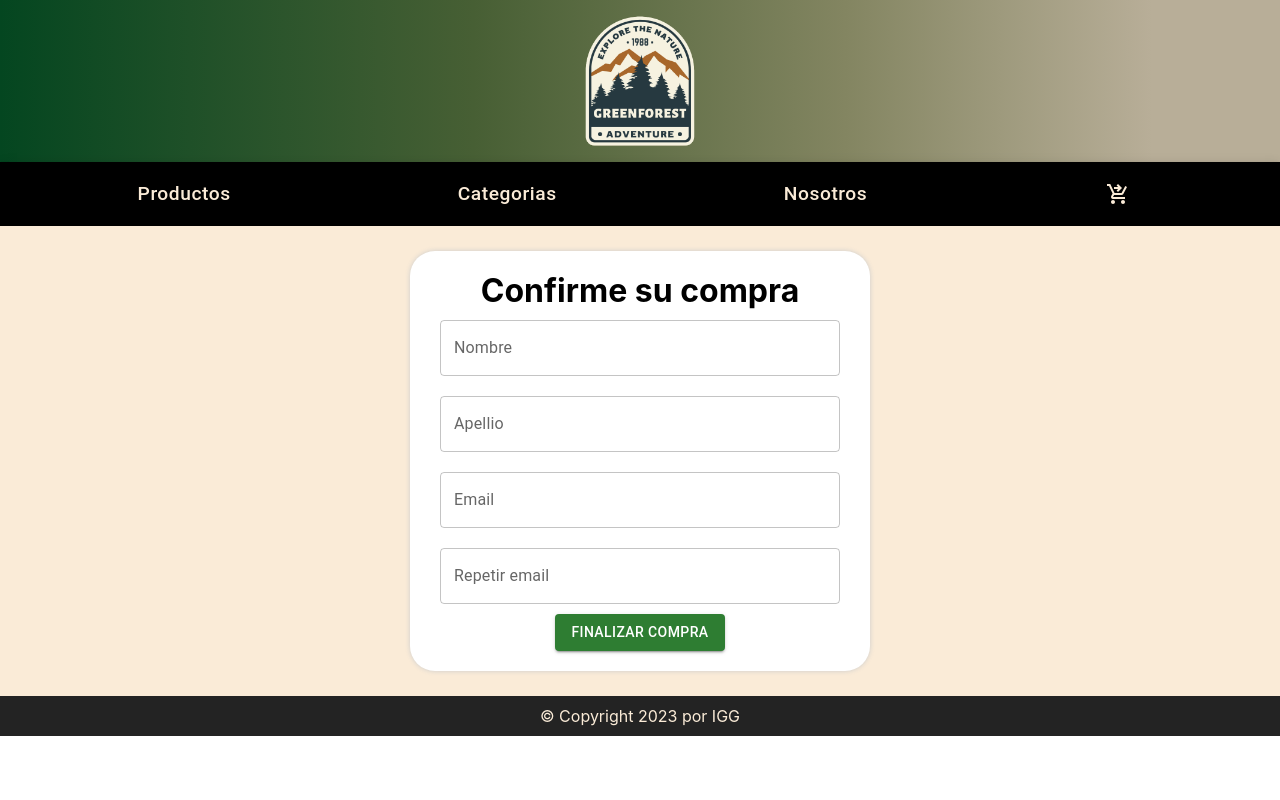
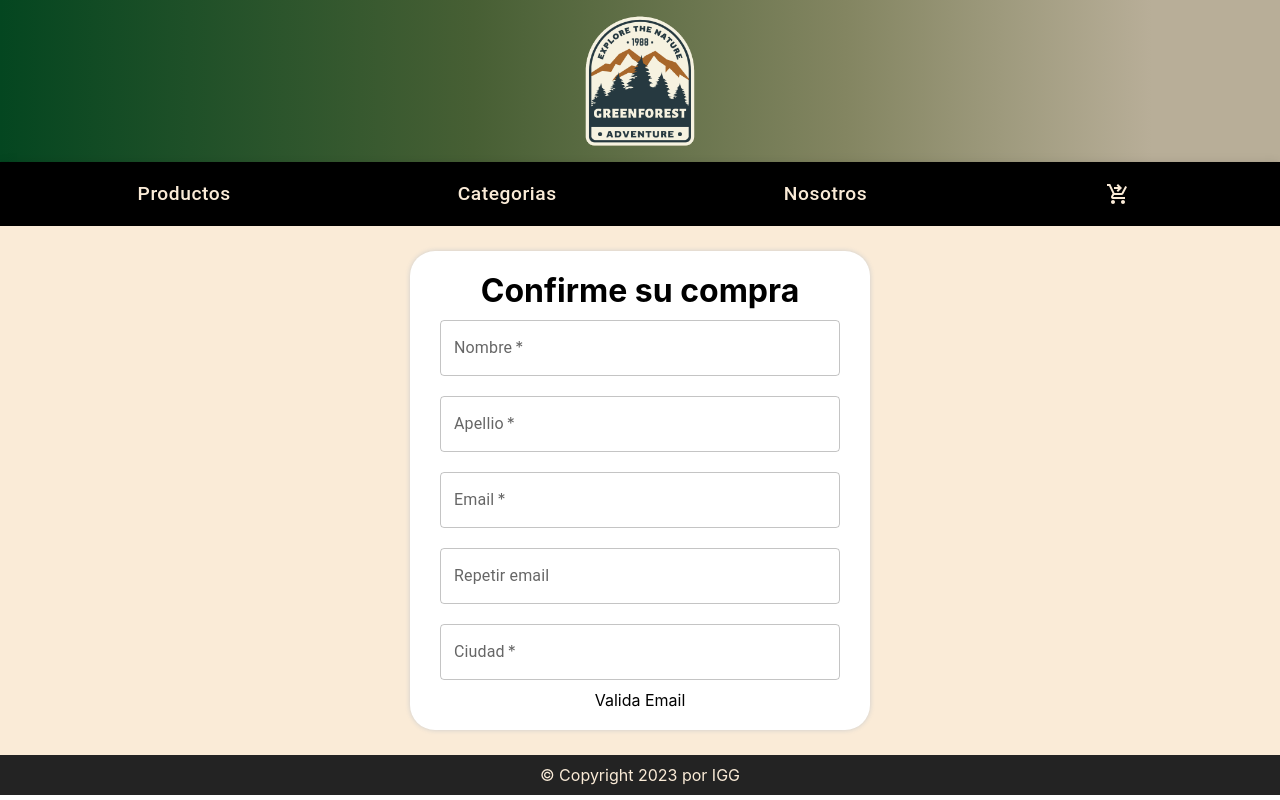
Before and after one commit to IGianetti/GreenForest, a React (Create React App) app: page /checkout in a window 1280 px wide. Built offline with nearby package versions, Linux system fonts and the light colour scheme.

Commit message:
mod en Readme y checkout, agrega ruta de error

```diff
--- a/src/App.js
+++ b/src/App.js
@@ -16,6 +16,7 @@ import CartShop from "./pages/CartShop/CartShop";
 import ItemDetailsContainer from "./pages/ItemDetails/ItemDetailsContainer";
 import ItemCategory from "./pages/ItemCategory/ItemCategory";
 import About from "./pages/About/About";
+import ErrorPage from "./pages/Error/ErrorPage";
 
 //CSS
 import "./App.css";
@@ -32,6 +33,7 @@ const App = () => {
             <Route path="/cartshop" element={<CartShop />} />
             <Route path="/checkout" element={<Checkout />} />
             <Route path="/about" element={<About />} />
+            <Route path="*" element={<ErrorPage />} />
             <Route
               path="/item-details/:id"
               element={<ItemDetailsContainer />}
--- a/src/components/checkout/Checkout.js
+++ b/src/components/checkout/Checkout.js
@@ -20,16 +20,19 @@ const initialState = {
   lastName: "",
   email: "",
   email2: "",
+  ciudad: "",
 };
 
 const Checkout = () => {
   const { cart, totalPurchase, clearCart } = useContext(CartContext);
   const [values, setValues] = useState(initialState);
+  const [equals, setEquals] = useState(false);
   const [orderId, setOrderId] = useState("");
 
   const onChange = (e) => {
     const { value, name } = e.target;
     setValues({ ...values, [name]: value });
+    validateMail();
   };
 
   const onSubmit = async (e) => {
@@ -46,9 +49,18 @@ const Checkout = () => {
     });
 
     setOrderId(docRef.id);
-
     setValues(initialState);
     clearCart();
+  };
+
+  const validateMail = () => {
+    if (values.email && values.email2 !== "") {
+      if (values.email === values.email2) {
+        setEquals(true);
+      } else {
+        setEquals(false);
+      }
+    }
   };
 
   return (
@@ -63,6 +75,7 @@ const Checkout = () => {
               type="text"
               variant="outlined"
               placeholder="Nombre"
+              required
               style={{ margin: 10, width: 400 }}
               name="name"
               value={values.name}
@@ -74,6 +87,7 @@ const Checkout = () => {
               type="text"
               variant="outlined"
               placeholder="Apellio"
+              required
               style={{ margin: 10, width: 400 }}
               name="lastName"
               value={values.lastName}
@@ -85,6 +99,7 @@ const Checkout = () => {
               type="email"
               variant="outlined"
               placeholder="Email"
+              required
               style={{ margin: 10, width: 400 }}
               name="email"
               value={values.email}
@@ -101,13 +116,27 @@ const Checkout = () => {
               value={values.email2}
               onChange={onChange}
             />
-            {values.email === values.email2 ? (
-              <Button variant="contained" color="success" type="submit">
-                Finalizar compra
-              </Button>
-            ) : (
-              <p>Valida el mail para seguir</p>
-            )}
+            <TextField
+              id="city"
+              label="Ciudad"
+              type="text"
+              variant="outlined"
+              placeholder="Ciudad"
+              required
+              style={{ margin: 10, width: 400 }}
+              name="ciudad"
+              value={values.ciudad}
+              onChange={onChange}
+            />
+            <>
+              {equals ? (
+                <Button variant="contained" color="success" type="submit">
+                  Finalizar compra
+                </Button>
+              ) : (
+                <p>Valida Email</p>
+              )}
+            </>
           </form>
         </div>
       ) : (
--- /dev/null
+++ b/src/pages/Error/ErrorPage.js
@@ -0,0 +1,23 @@
+import React from "react";
+import "./errorPage.css";
+import { Button } from "@mui/material";
+import WarningAmberIcon from "@mui/icons-material/WarningAmber";
+import { Link } from "react-router-dom";
+
+const ErrorPage = () => {
+  return (
+    <div className="error-container">
+      <WarningAmberIcon sx={{ fontSize: 400, color: "red" }} />
+      <h1> La ruta especificada es invalida </h1>
+      <Button
+        component={Link}
+        to="/"
+        sx={{ color: "green", marginTop: "25px" }}
+      >
+        Volver al Inicio
+      </Button>
+    </div>
+  );
+};
+
+export default ErrorPage;
--- /dev/null
+++ b/src/pages/Error/errorPage.css
@@ -0,0 +1,9 @@
+.error-container {
+  min-height: 100vh;
+  background-color: antiquewhite;
+  padding: 25px;
+  display: flex;
+  justify-content: center;
+  align-items: center;
+  flex-direction: column;
+}
```
Also changed, not shown: 1 other file (tests, documents, lock files or other folders).
